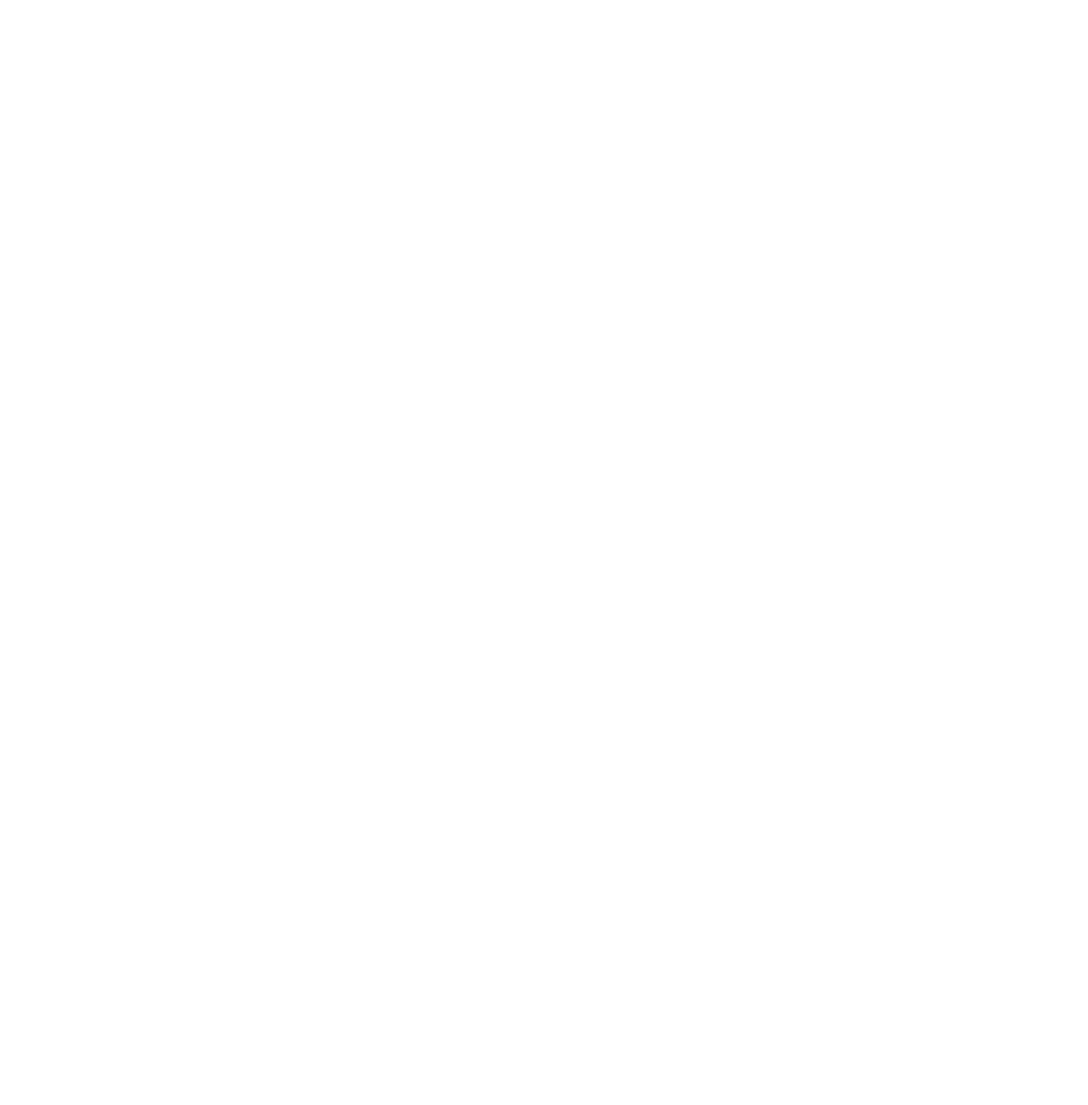
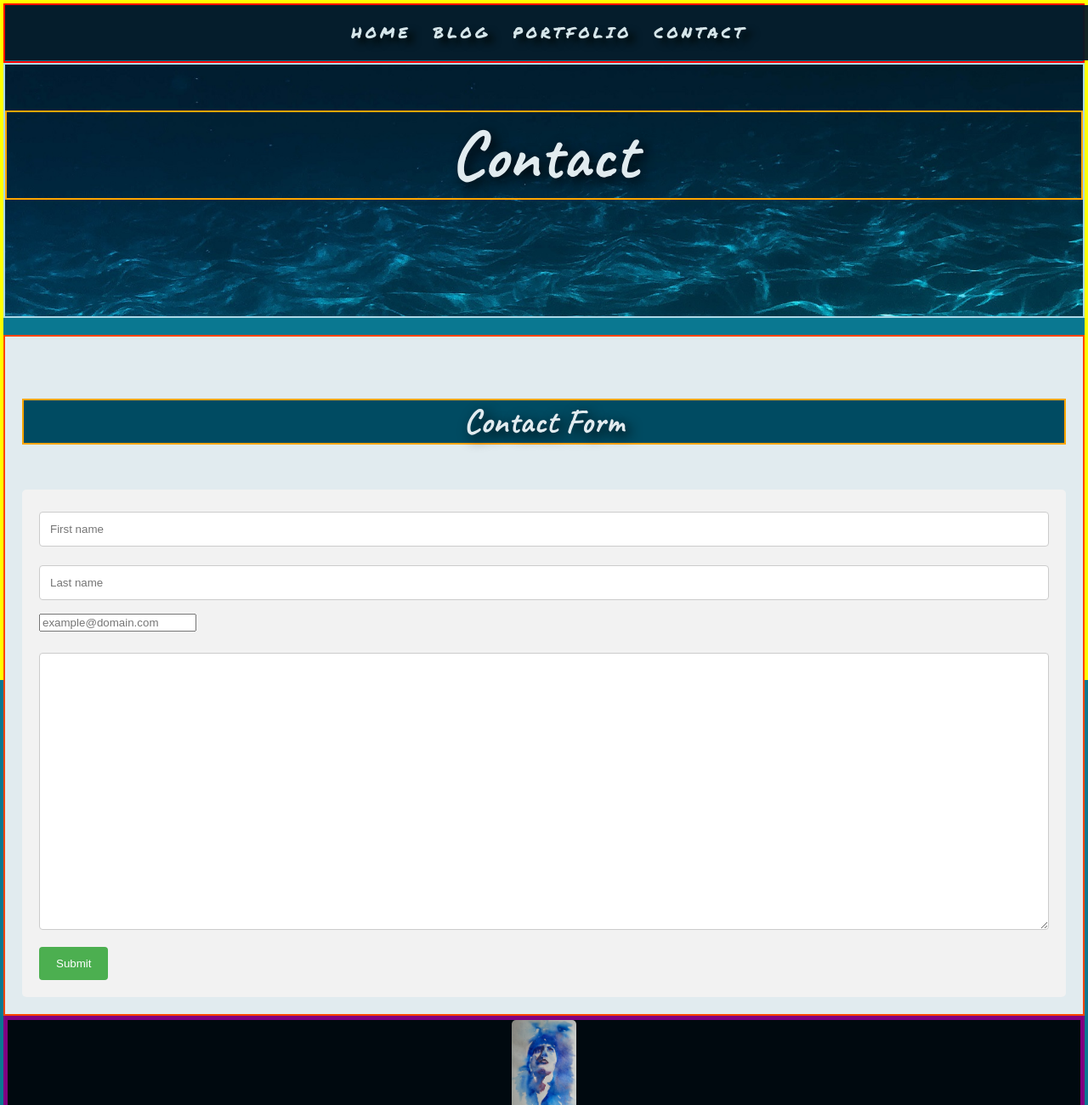
Before and after one commit to Ellezique/portfolio-website, a plain HTML site: page contact.html in a window 1280 px wide. Shown: the top 1300 px of the page at 85% size. Before the commit the page ends 800 px from the top, so only its background shows below. Drawn offline with Linux system fonts and the light colour scheme.

Commit message:
Commit draft contact page with contact form

```diff
--- a/contact.html
+++ b/contact.html
@@ -1,2 +1,64 @@
 <!--Your name and contact details-->
 <!--Links to professional accounts such as Github and LinkedIn-->
+
+
+
+<!DOCTYPE html>
+<html lang="en">
+    <head>
+        <title> Gizelle's Portfolio</title>
+        <meta name="viewport" content="width=device-width, initial-scale=1.0" />
+        <meta charset="utf-8">
+        <link href="css/style.css" type="text/css" rel="stylesheet"/>
+        <link href="https://fonts.googleapis.com/css2?family=Permanent+Marker&display=swap" rel="stylesheet">
+        <link href="https://fonts.googleapis.com/css2?family=Roboto&display=swap" rel="stylesheet">
+        <link href="https://fonts.googleapis.com/css2?family=Caveat:wght@700&display=swap" rel="stylesheet">
+    </head>
+
+    <body>
+        <!--HAMBRGER MENU AND NAVBAR-->
+        <div class="nav">
+            <label for="toggle">&#9776;</label>
+            <input type="checkbox" id="toggle"/>
+            <nav class="menu"> <!--HAMBURGER ADDED CLASS MENU-->
+                <a href="index.html">HOME</a>
+                <a href="blogposts.html">BLOG</a>
+                <a href="portfolio.html">PORTFOLIO</a>
+                <a href="contact.html"class="active">CONTACT</a>
+            </nav>
+        </div>
+
+        <header class="container" id="header-image">
+                <h1>Contact</h1>
+        </header>
+        <main>
+            <section class="textbox">
+                    <h4>Contact Form</h4>
+                    <form action="#" name="contact_form">
+                        <label for="first_name">First Name</label>
+                        <input name="first_name" type="text" required placeholder="First name"/>
+                        <br>
+                        <label for="last_name">Last Name</label>
+                        <input name="last_name" type="text" required placeholder="Last name"/>
+                        <br>
+                        <label for="email">Email</label>
+                        <input name="email" type="email" required placeholder="example@domain.com"/>
+                        <br>
+                        <label for="message">Message</label><br>
+                        <textarea name="message" cols="40" rows="20" placeholder="Enter your message here ..." required> </textarea>
+                        <div class="center">
+                            <input type="submit" value="Submit">
+                        </div>
+                    </form>
+            </section>
+
+
+
+
+        </main>
+        <footer id="footer">
+            <img src="images/portrait653.jpg" id="footerportrait" alt="Watercolor Portrait">
+            <p><b>&#169; 2020 Gizelle van Zyl.</b></p>
+        </footer>
+    </body>
+</html>
--- a/css/style.css
+++ b/css/style.css
@@ -371,3 +371,44 @@ h4 {
  }
 
 /*END FOOTER*/
+
+
+
+
+
+/*CONTACT FORM START*/
+input[type=text], select, textarea {
+  width: 100%; /* Full width */
+  padding: 12px; /* Some padding */
+  border: 1px solid #ccc; /* Gray border */
+  border-radius: 4px; /* Rounded borders */
+  box-sizing: border-box; /* Make sure that padding and width stays in place */
+  margin-top: 6px; /* Add a top margin */
+  margin-bottom: 16px; /* Bottom margin */
+  resize: vertical /* Allow the user to vertically resize the textarea (not horizontally) */
+}
+
+/* Style the submit button with a specific background color etc */
+input[type=submit] {
+  background-color: #4CAF50;
+  color: white;
+  padding: 12px 20px;
+  border: none;
+  border-radius: 4px;
+  cursor: pointer;
+}
+
+/* When moving the mouse over the submit button, add a darker green color */
+input[type=submit]:hover {
+  background-color: #45a049;
+}
+
+/* Add a background color and some padding around the form */
+form {
+  border-radius: 5px;
+  background-color: #f2f2f2;
+  padding: 20px;
+}
+
+
+/*CONTACT FORM END*/
```
